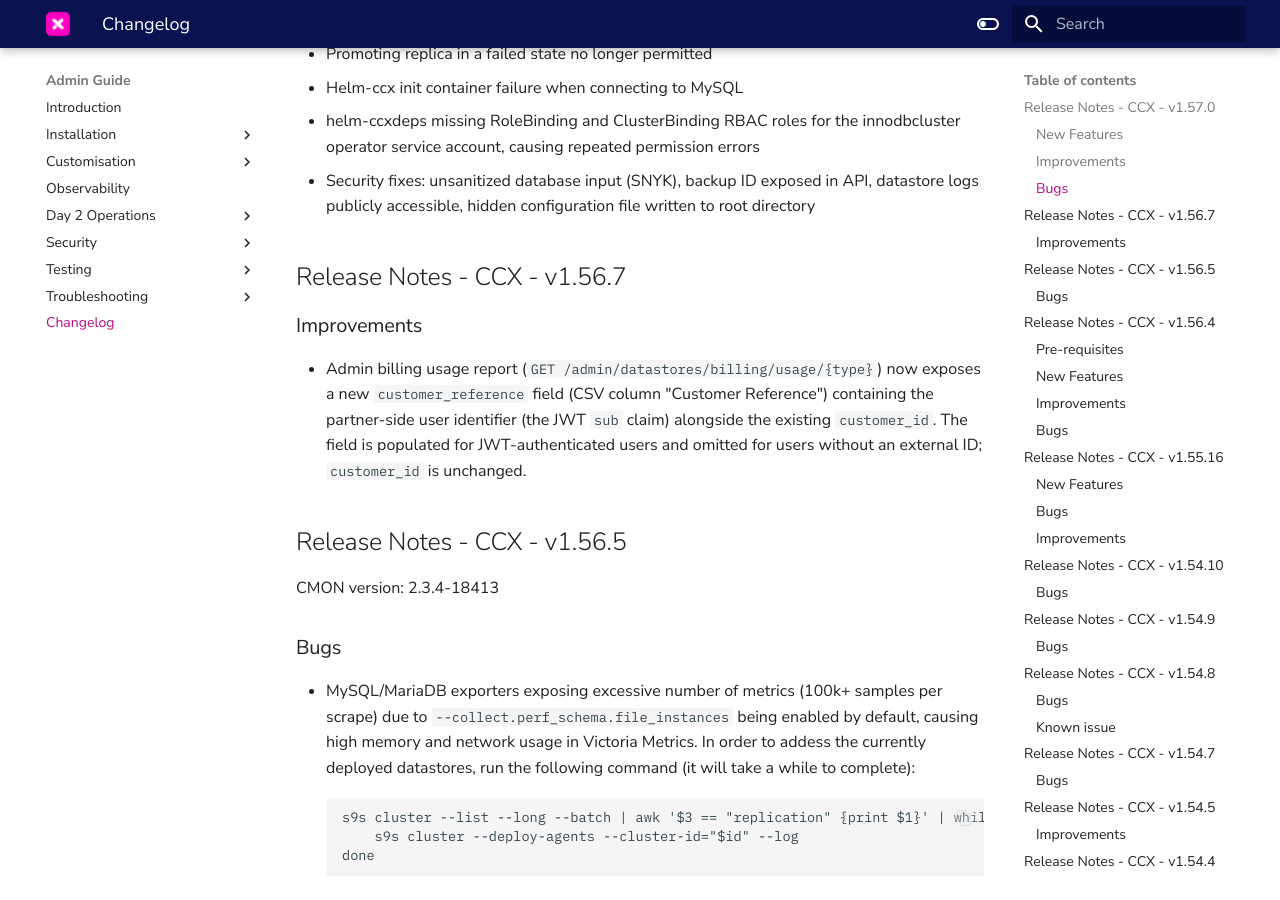
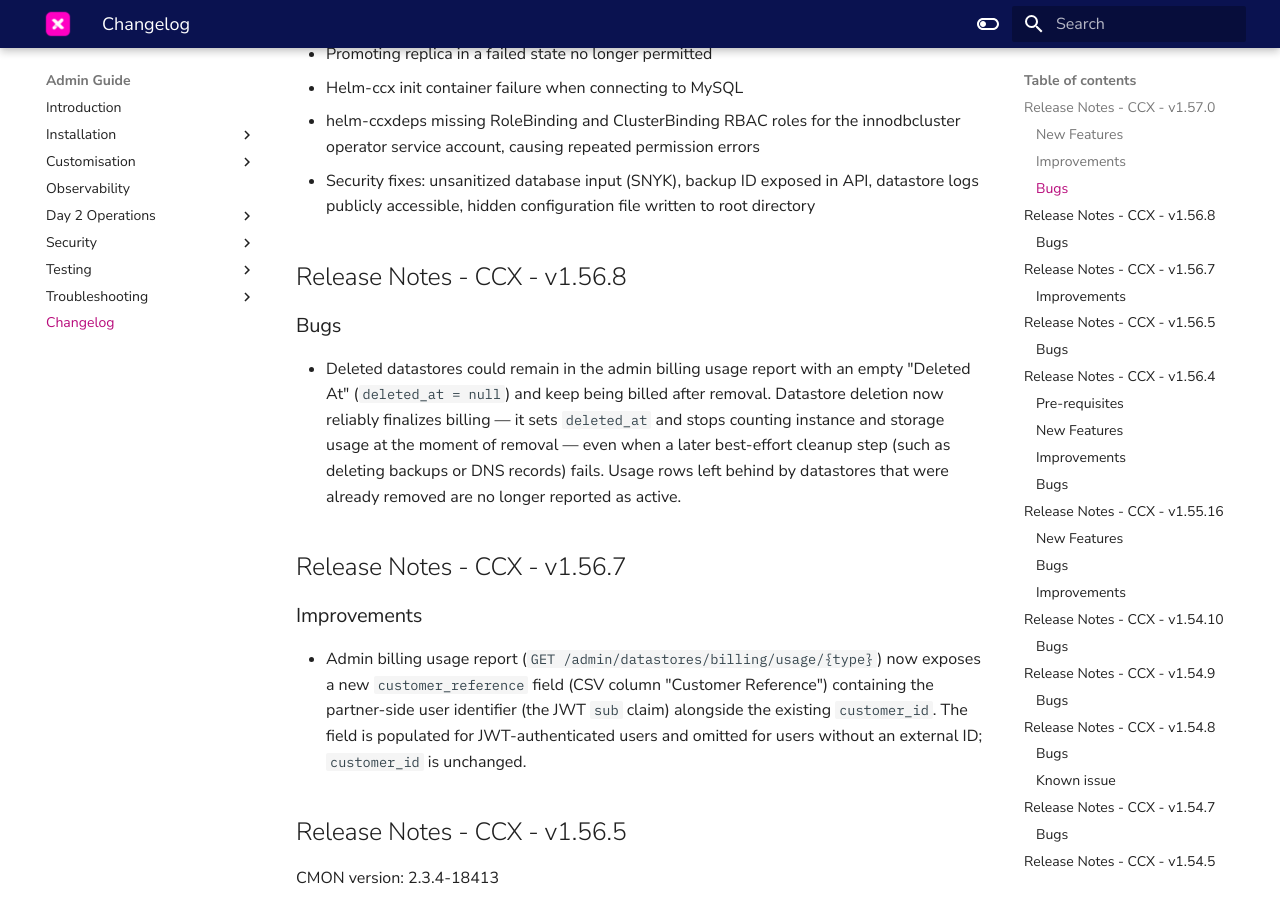
Before and after one commit to severalnines/ccx-docs, an MkDocs documentation site: the page built from docs/admin/Changelog.md, in a window 1280 px wide and 900 px high, scrolled down 1879 px. Built offline with MkDocs 1.6.1 and Material for MkDocs 9.7.7, drawn with Linux system fonts in a browser that asks for light colours; comment, search, counter and statistics services are not loaded.

Commit message:
CCX-5922 Changelog: add v1.56.8 (billing finalization on datastore deletion)

```diff
--- a/docs/admin/Changelog.md
+++ b/docs/admin/Changelog.md
@@ -59,6 +59,11 @@
 - Helm-ccx init container failure when connecting to MySQL
 - helm-ccxdeps missing RoleBinding and ClusterBinding RBAC roles for the innodbcluster operator service account, causing repeated permission errors
 - Security fixes: unsanitized database input (SNYK), backup ID exposed in API, datastore logs publicly accessible, hidden configuration file written to root directory
+
+## Release Notes - CCX - v1.56.8
+
+### Bugs
+- Deleted datastores could remain in the admin billing usage report with an empty "Deleted At" (`deleted_at = null`) and keep being billed after removal. Datastore deletion now reliably finalizes billing — it sets `deleted_at` and stops counting instance and storage usage at the moment of removal — even when a later best-effort cleanup step (such as deleting backups or DNS records) fails. Usage rows left behind by datastores that were already removed are no longer reported as active.
 
 ## Release Notes - CCX - v1.56.7
 
```
